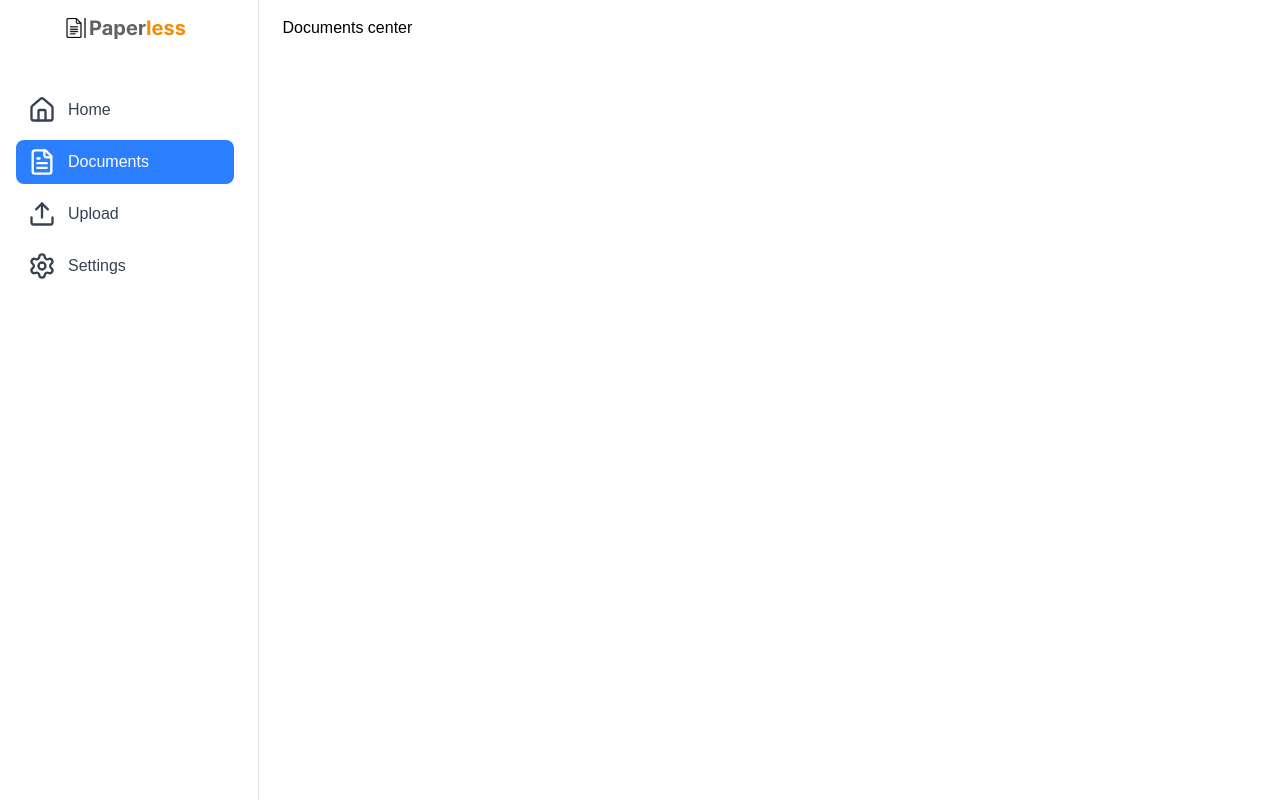
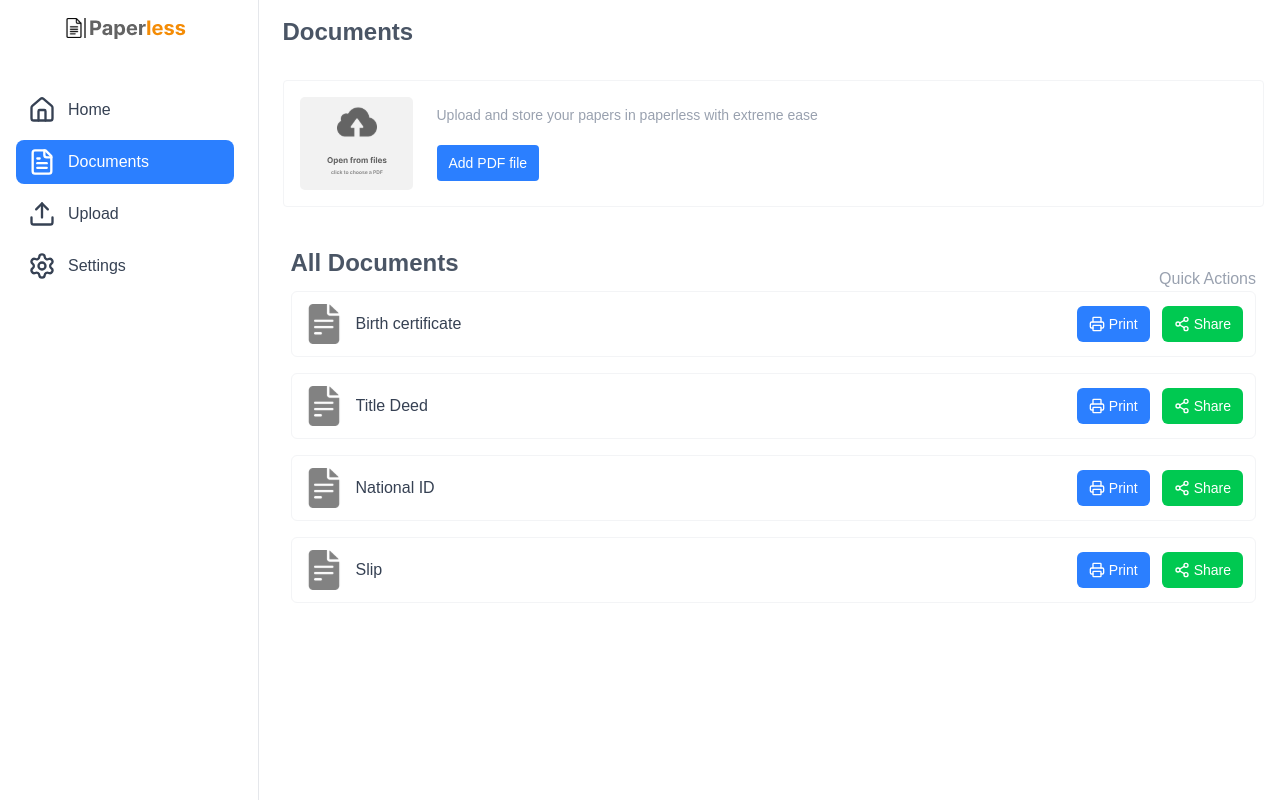
Before and after one commit to smartdevASAP/paperless-client, a React (Vite) app in the folder paperless/: page /user-dashboard/documents in a window 1280 px wide. Built offline with nearby package versions, Linux system fonts and the light colour scheme.

Commit message:
workin more on the dashboard

```diff
--- a/paperless/src/assets/assets_config.js
+++ b/paperless/src/assets/assets_config.js
@@ -45,3 +45,11 @@ export const recentlyAdded = [
     date: "12-09-2021",
   },
 ];
+
+//all documents added in paperless;
+export const documents = [
+  { img: file, text: "Birth certificate" },
+  { img: file, text: " Title Deed" },
+  { img: file, text: "National ID" },
+  { img: file, text: "Slip" },
+];
--- a/paperless/src/dashboards/user_dashboard/documents.jsx
+++ b/paperless/src/dashboards/user_dashboard/documents.jsx
@@ -1,7 +1,28 @@
 import React from "react";
-
+import { assets } from "../../assets/assets_config";
+import { documents } from "../../assets/assets_config";
+import AllDocuments from "../../globals/allDocuments.jsx";
 function Documents() {
-  return <div>Documents center</div>;
+  return (
+    <>
+      <h1 className="md:text-2xl text-xl font-bold text-gray-600">Documents</h1>
+      {/* HOME SECTION */}
+      <section className="mt-8 mb-8 p-2 border-1 border-gray-100 rounded-sm">
+        <div className="w-full p-2 flex gap-4 rounded-sm">
+          <img src={assets.addFile} alt="" />
+          <div className="p-2">
+            <p className="text-gray-400 text-xs md:text-sm  mb-5 w-full ">
+              Upload and store your papers in paperless with extreme ease
+            </p>
+            <button className="py-2 px-3 text-xs md:text-sm rounded-xs  md:rounded-sm bg-blue-500 text-white text-center">
+              Add PDF file
+            </button>
+          </div>
+        </div>
+      </section>
+      <AllDocuments />
+    </>
+  );
 }
 
 export default Documents;
--- /dev/null
+++ b/paperless/src/globals/allDocuments.jsx
@@ -0,0 +1,56 @@
+import React from "react";
+import { documents } from "../assets/assets_config";
+import { Printer, Share2 } from "lucide-react";
+
+function AllDocuments() {
+  return (
+    <div className="p-2">
+      <div className="flex justify-between items-end">
+        <h1 className="md:text-2xl text-lg font-bold text-gray-600 mb-3">
+          All Documents
+        </h1>
+        <h4 className="hidden md:inline-block  text-gray-400 font-sm ">
+          Quick Actions
+        </h4>
+      </div>
+
+      {documents.map((doc) => {
+        return (
+          <div
+            key={doc.img}
+            className="border mb-4 flex flex-col md:flex-row border-gray-100 p-3 rounded-md justify-between items-start md:items-center gap-3"
+          >
+            {/* Document Info */}
+            <div className="flex items-center gap-3 w-full md:w-auto">
+              <img
+                src={doc.img}
+                alt=""
+                className="w-10 h-10 object-cover rounded"
+              />
+              <p className="text-gray-700 font-medium text-sm md:text-base truncate">
+                {doc.text}
+              </p>
+            </div>
+
+            {/* Action Buttons */}
+            <div className="flex flex-wrap md:flex-nowrap gap-2 md:gap-3 w-full md:w-auto">
+              {/* Print */}
+              <button className="flex items-center justify-center gap-1 px-3 py-2 text-xs md:text-sm text-white bg-blue-500 rounded-md hover:bg-blue-600 transition w-1/2 md:w-auto">
+                <Printer size={16} />
+                <span className="hidden sm:inline">Print</span>
+              </button>
+
+              {/* Share */}
+              <button className="flex items-center justify-center gap-1 px-3 py-2 text-xs md:text-sm text-white bg-green-500 rounded-md hover:bg-green-600 transition w-1/2 md:w-auto">
+                <Share2 size={16} />
+                <span className="hidden sm:inline">Share</span>
+              </button>
+            </div>
+          </div>
+        );
+      })}
+    </div>
+  );
+}
+
+export default AllDocuments;
```
